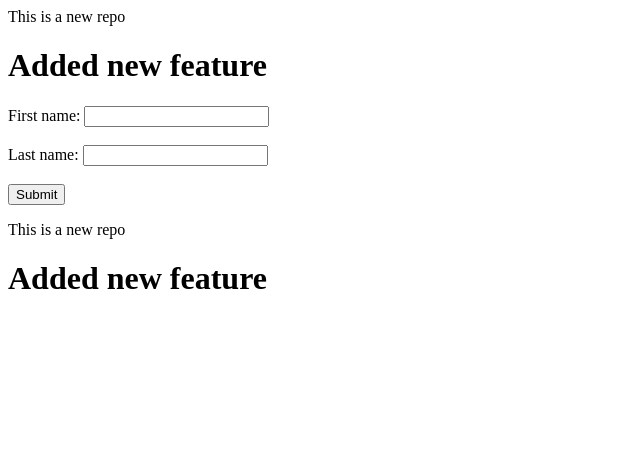
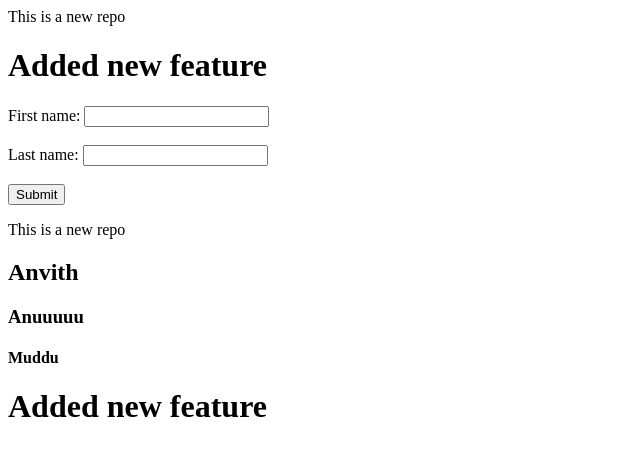
Before and after one commit to Anvith3068/localrepo, a plain HTML site: page index.html in a window 1280 px wide. Shown: the whole page, without its empty margins (0-640 px from the left). Drawn offline with Linux system fonts and the light colour scheme.

Commit message:
updated main

```diff
--- a/index.html
+++ b/index.html
@@ -14,4 +14,7 @@
       </form>
 </body>
 <p>This is a new repo</p>
+<h2>Anvith</h2>
+<h3>Anuuuuu</h3>
+<h4>Muddu</h4>
 <h1>Added new feature</h1>
```
